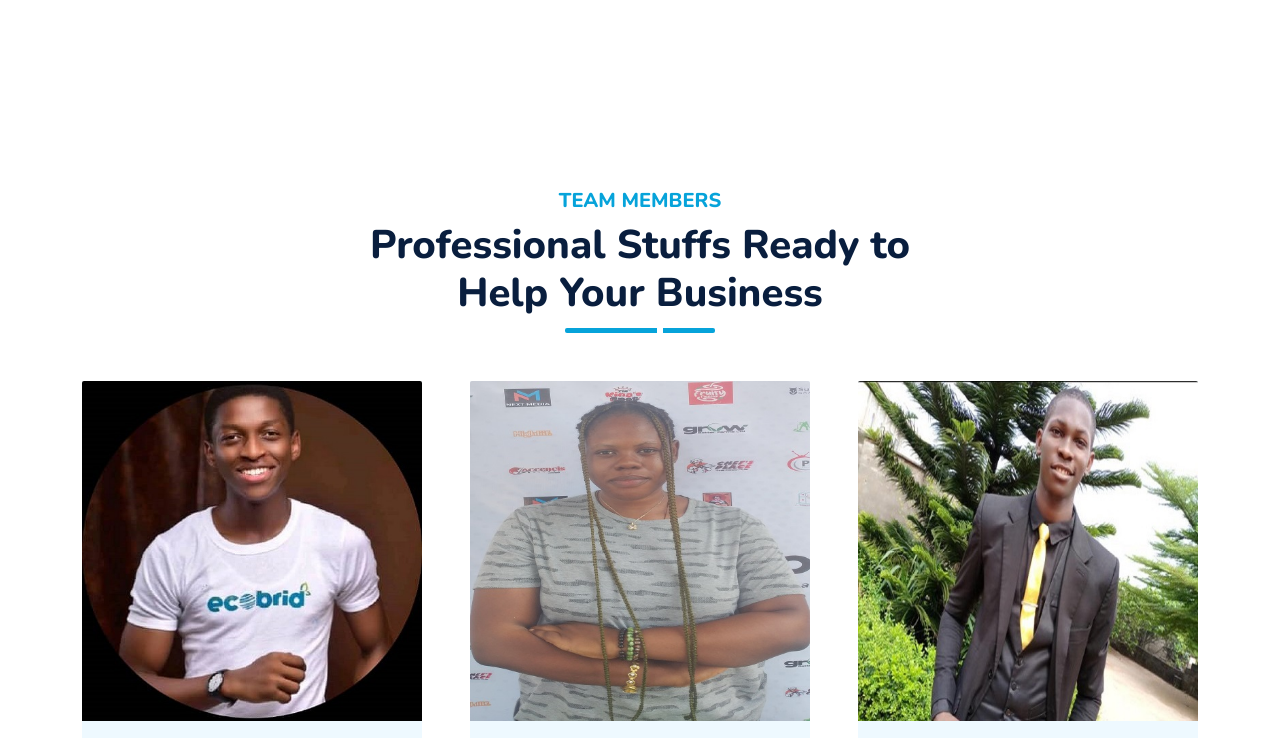
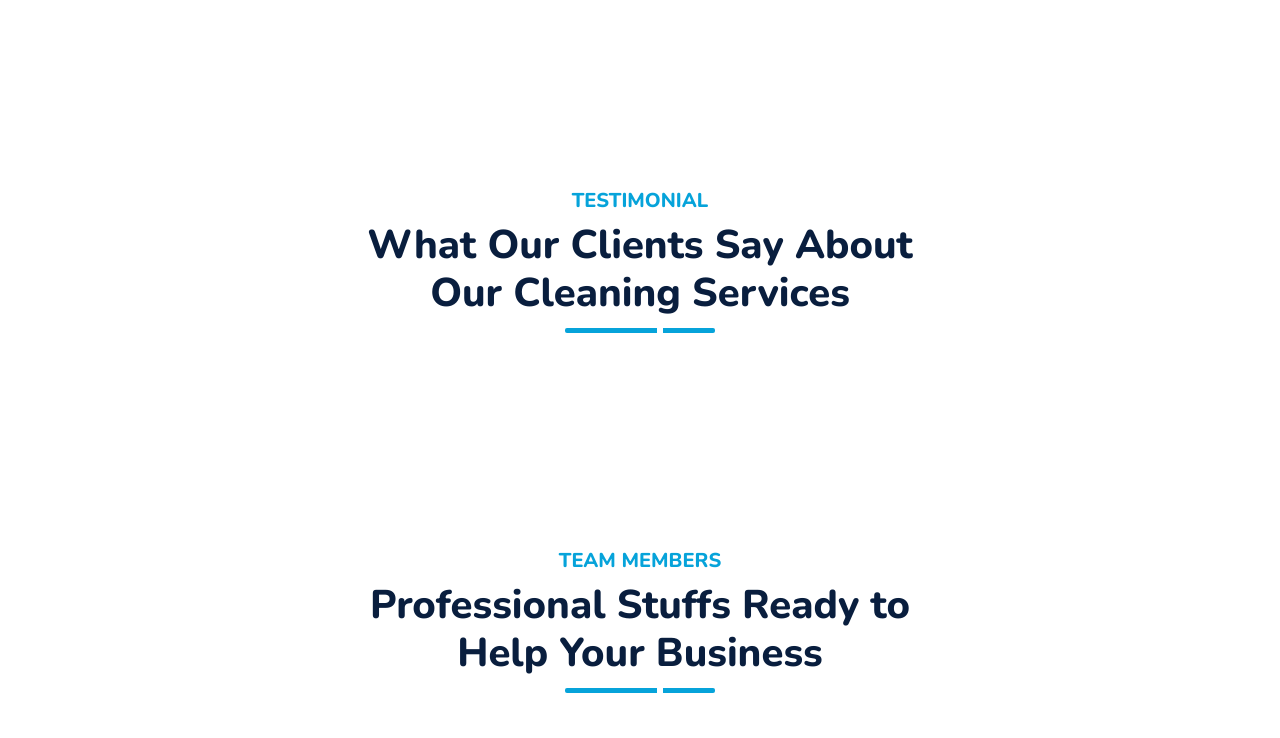
Before and after one commit to ELOGOD/ELOGOD.github.io, a plain HTML site: page index.html in a window 1280 px wide. Shown: the part 3782-4520 px from the top of the page. Drawn offline with nearby package versions, Linux system fonts and the light colour scheme.

Commit message:
Update index.html

```diff
--- a/index.html
+++ b/index.html
@@ -481,13 +481,13 @@
 
 
     <!-- Testimonial Start -->
-    <!-- <div class="container-fluid py-5 wow fadeInUp" data-wow-delay="0.1s">
+    <div class="container-fluid py-5 wow fadeInUp" data-wow-delay="0.1s">
         <div class="container py-5">
             <div class="section-title text-center position-relative pb-3 mb-4 mx-auto" style="max-width: 600px;">
                 <h5 class="fw-bold text-primary text-uppercase">Testimonial</h5>
                 <h1 class="mb-0">What Our Clients Say About Our Cleaning Services</h1>
             </div>
-            <div class="owl-carousel testimonial-carousel wow fadeInUp" data-wow-delay="0.6s">
+            <!-- <div class="owl-carousel testimonial-carousel wow fadeInUp" data-wow-delay="0.6s">
                 <div class="testimonial-item bg-light my-4">
                     <div class="d-flex align-items-center border-bottom pt-5 pb-4 px-5">
                         <img class="img-fluid rounded" src="img/testimonial-1.jpg" style="width: 60px; height: 60px;">
@@ -536,9 +536,9 @@
                         Dolor et eos labore, stet justo sed est sed. Diam sed sed dolor stet amet eirmod eos labore diam
                     </div>
                 </div>
-            </div>
+            </div> -->
         </div>
-    </div> -->
+    </div>
     <!-- Testimonial End -->
 
 
```
